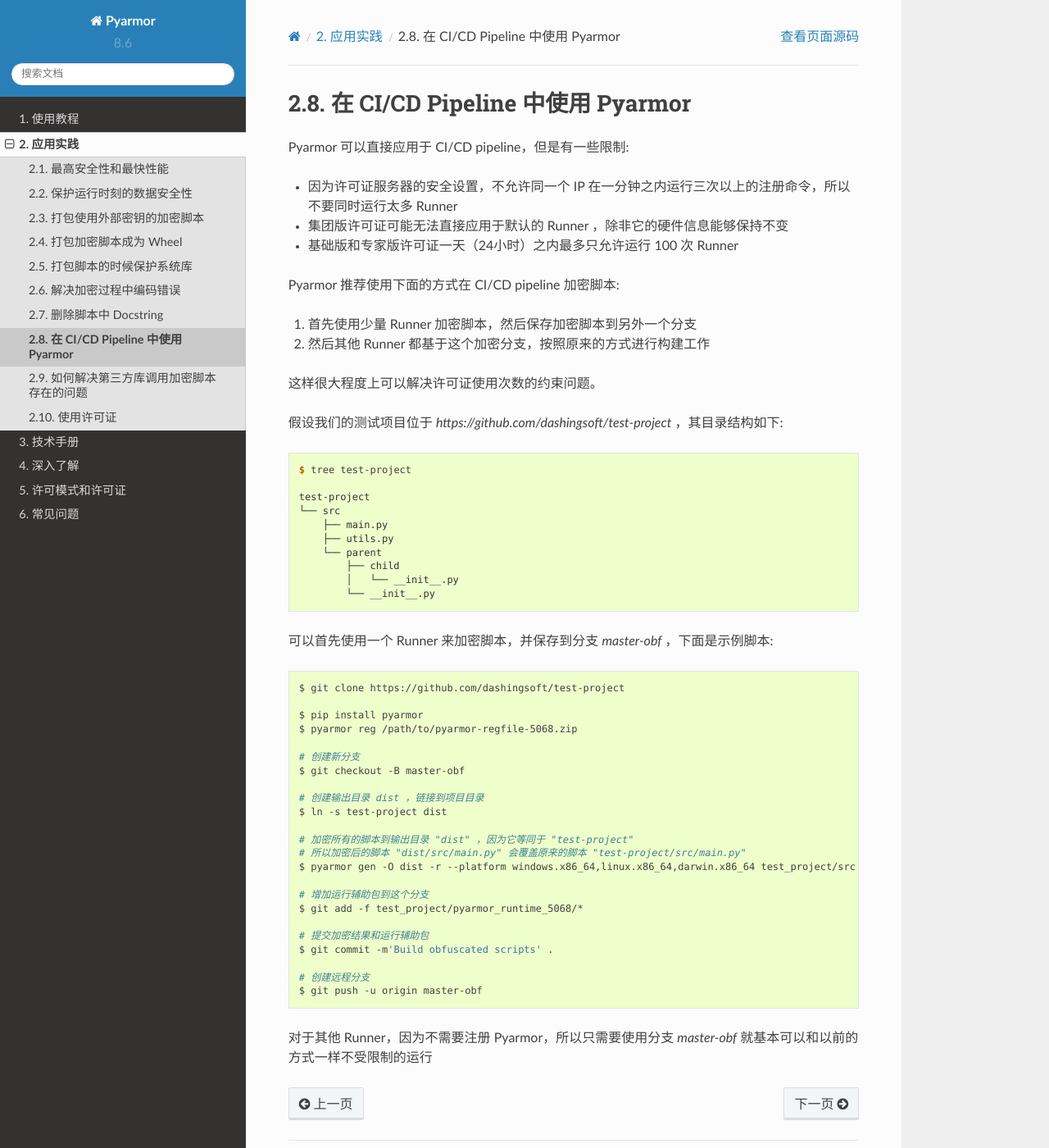
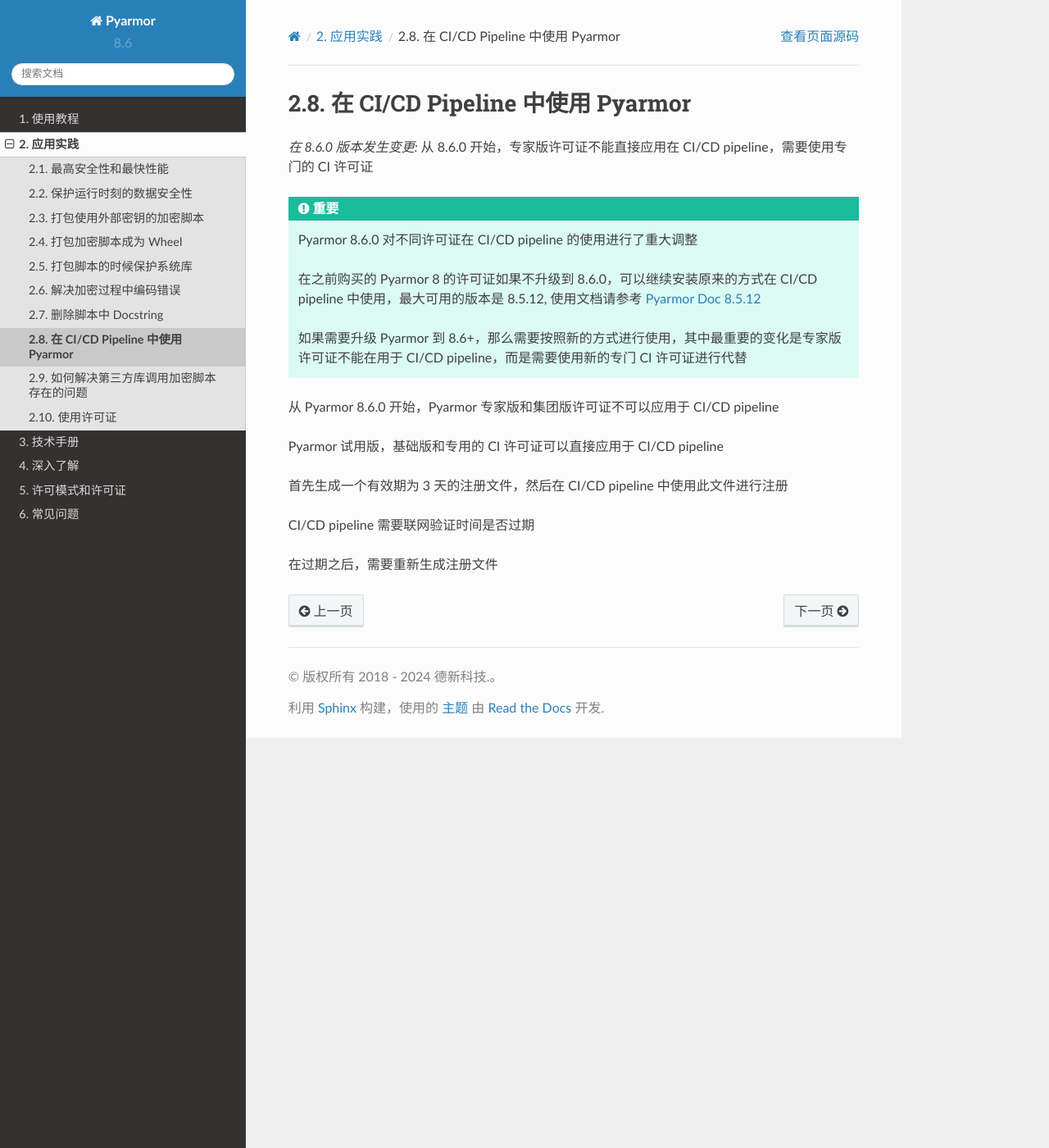
Before and after one commit to dashingsoft/pyarmor-docs-zh, a Sphinx documentation site: the page built from docs/how-to/ci.rst, in a window 1280 px wide and 1400 px high. Shown: the whole window at 82% size. Built offline with Sphinx 7.4.7 and the Read the Docs theme 2.0.0, drawn with Linux system fonts in a browser that asks for light colours.

Commit message:
更新许可证在 CI 中的用法 暂停使用 MyCommerce Shopping

```diff
--- a/docs/_common_definitions.txt
+++ b/docs/_common_definitions.txt
@@ -4,6 +4,7 @@
 .. _Pyarmor 在线文档: https://pyarmor.readthedocs.io/zh/stable/
 .. _Pyarmor 7.x 在线文档: https://pyarmor.readthedocs.io/zh/v7.x/
 .. _Pyarmor 最终用户许可协议: https://github.com/dashingsoft/pyarmor/blob/master/LICENSE-ZH
+.. _MyCommerce Shopping: https://order.mycommerce.com/product?vendorid=200089125&productid=301044051
 
 .. |pyarmor| replace:: :doc:`pyarmor <man>`
 .. |Pyarmor| replace:: :term:`Pyarmor`
--- a/docs/how-to/ci.rst
+++ b/docs/how-to/ci.rst
@@ -4,60 +4,27 @@
  在 CI/CD Pipeline 中使用 Pyarmor
 ==================================
 
-Pyarmor 可以直接应用于 CI/CD pipeline，但是有一些限制:
+.. versionchanged:: 8.6.0
+    从 8.6.0 开始，专家版许可证不能直接应用在 CI/CD pipeline，需要使用专门的 CI 许可证
 
-- 因为许可证服务器的安全设置，不允许同一个 IP 在一分钟之内运行三次以上的注册命令，所以不要同时运行太多 Runner
-- 集团版许可证可能无法直接应用于默认的 Runner ，除非它的硬件信息能够保持不变
-- 基础版和专家版许可证一天（24小时）之内最多只允许运行 100 次 Runner
+.. important::
 
-Pyarmor 推荐使用下面的方式在 CI/CD pipeline 加密脚本:
+   Pyarmor 8.6.0 对不同许可证在 CI/CD pipeline 的使用进行了重大调整
 
-1. 首先使用少量 Runner 加密脚本，然后保存加密脚本到另外一个分支
-2. 然后其他 Runner 都基于这个加密分支，按照原来的方式进行构建工作
+   在之前购买的 Pyarmor 8 的许可证如果不升级到 8.6.0，可以继续安装原来的方式在 CI/CD pipeline 中使用，最大可用的版本是 8.5.12, 使用文档请参考 `Pyarmor Doc 8.5.12`__
 
-这样很大程度上可以解决许可证使用次数的约束问题。
+   如果需要升级 Pyarmor 到 8.6+，那么需要按照新的方式进行使用，其中最重要的变化是专家版许可证不能在用于 CI/CD pipeline，而是需要使用新的专门 CI 许可证进行代替
 
-假设我们的测试项目位于 `https://github.com/dashingsoft/test-project` ，其目录结构如下::
+   __ https://pyarmor.readthedocs.io/zh/stable/
 
-    $ tree test-project
+从 Pyarmor 8.6.0 开始，Pyarmor 专家版和集团版许可证不可以应用于 CI/CD pipeline
 
-    test-project
-    └── src
-        ├── main.py
-        ├── utils.py
-        └── parent
-            ├── child
-            │   └── __init__.py
-            └── __init__.py
+Pyarmor 试用版，基础版和专用的 CI 许可证可以直接应用于 CI/CD pipeline
 
-可以首先使用一个 Runner 来加密脚本，并保存到分支 `master-obf` ，下面是示例脚本:
+首先生成一个有效期为 3 天的注册文件，然后在 CI/CD pipeline 中使用此文件进行注册
 
-.. code-block:: bash
+CI/CD pipeline 需要联网验证时间是否过期
 
-    $ git clone https://github.com/dashingsoft/test-project
-
-    $ pip install pyarmor
-    $ pyarmor reg /path/to/pyarmor-regfile-5068.zip
-
-    # 创建新分支
-    $ git checkout -B master-obf
-
-    # 创建输出目录 dist ，链接到项目目录
-    $ ln -s test-project dist
-
-    # 加密所有的脚本到输出目录 "dist" ，因为它等同于 "test-project"
-    # 所以加密后的脚本 "dist/src/main.py" 会覆盖原来的脚本 "test-project/src/main.py"
-    $ pyarmor gen -O dist -r --platform windows.x86_64,linux.x86_64,darwin.x86_64 test_project/src
-
-    # 增加运行辅助包到这个分支
-    $ git add -f test_project/pyarmor_runtime_5068/*
-
-    # 提交加密结果和运行辅助包
-    $ git commit -m'Build obfuscated scripts' .
-
-    # 创建远程分支
-    $ git push -u origin master-obf
-
-对于其他 Runner，因为不需要注册 Pyarmor，所以只需要使用分支 `master-obf` 就基本可以和以前的方式一样不受限制的运行
+在过期之后，需要重新生成注册文件
 
 .. include:: ../_common_definitions.txt
--- a/docs/licenses.rst
+++ b/docs/licenses.rst
@@ -183,9 +183,8 @@
      - 918
      -
 
-如果需要使用信用卡或者 Paypal 进行支付，可以直接在 MyCommerce 官网进行购买，这里的价格单位是美元，并且不能开国内增值税发票，只提供国际通用的电子发票（订单，发票相关事宜全部由 MyCommerce 处理）
-
-    https://order.mycommerce.com/product?vendorid=200089125&productid=301044051
+..
+  如果需要使用信用卡或者 Paypal 进行支付，可以直接在 MyCommerce 官网进行购买，这里的价格单位是美元，并且不能开国内增值税发票，只提供国际通用的电子发票（订单，发票相关事宜全部由 MyCommerce 处理）
 
 .. list-table:: 表-3. 不同授权模式的价格列表（国外）
    :name: 授权模式价格表2
```
